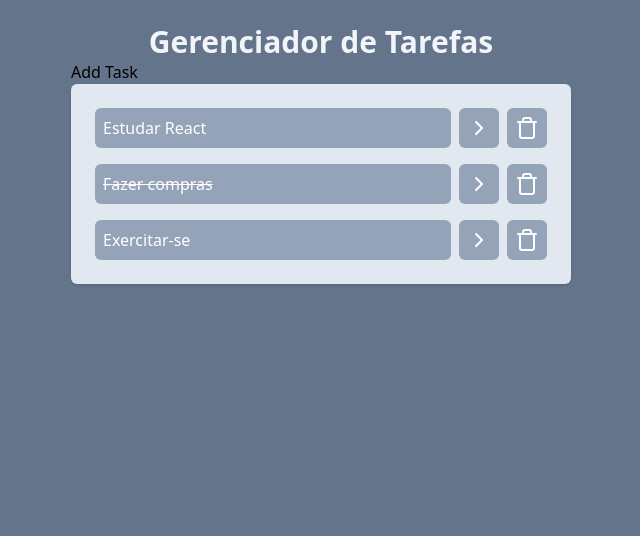
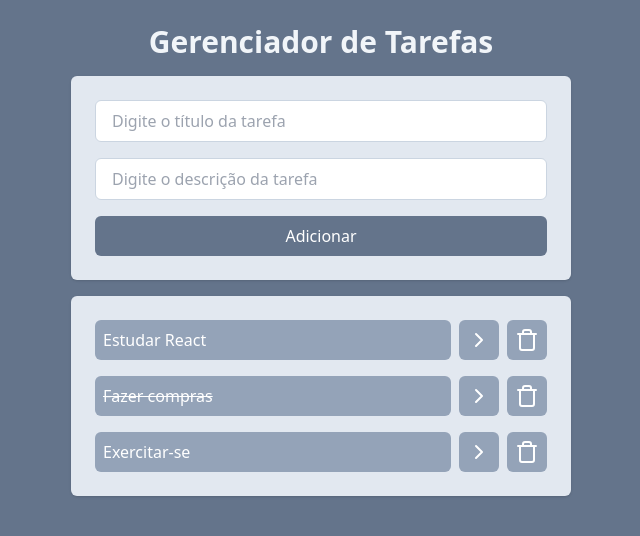
Before and after one commit to pedrofeld/task_list, a React (Vite) app: page / in a window 1280 px wide. Shown: the top 536 px of the page, without its empty margins (319-959 px from the left). Built offline with nearby package versions, Linux system fonts and the light colour scheme.

Commit message:
feat: adding inputs to add new tasks

```diff
--- a/src/App.jsx
+++ b/src/App.jsx
@@ -44,7 +44,7 @@ function App() {
 
   return (
     <div className="w-screen h-screen bg-slate-500 flex justify-center p-6">
-      <div className="w-[500px]">
+      <div className="w-[500px] space-y-4">
         <h1 className="text-3xl text-slate-100 font-bold text-center">
           Gerenciador de Tarefas
         </h1>
--- a/src/components/AddTask.jsx
+++ b/src/components/AddTask.jsx
@@ -1,5 +1,21 @@
 function AddTask() {
-  return <h1>Add Task</h1>;
+  return (
+    <div className="space-y-4 p-6 bg-slate-200 rounded-md shadow flex flex-col">
+      <input
+        type="text"
+        placeholder="Digite o título da tarefa"
+        className="border border-slate-300 outline-slate-300 px-4 py-2 rounded-md"
+      />
+      <input
+        type="text"
+        placeholder="Digite o descrição da tarefa"
+        className="border border-slate-300 outline-slate-300 px-4 py-2 rounded-md"
+      />
+      <button className="bg-slate-500 text-white px-4 py-2 rounded-md font-medium">
+        Adicionar
+      </button>
+    </div>
+  );
 }
 
 export default AddTask;
```
